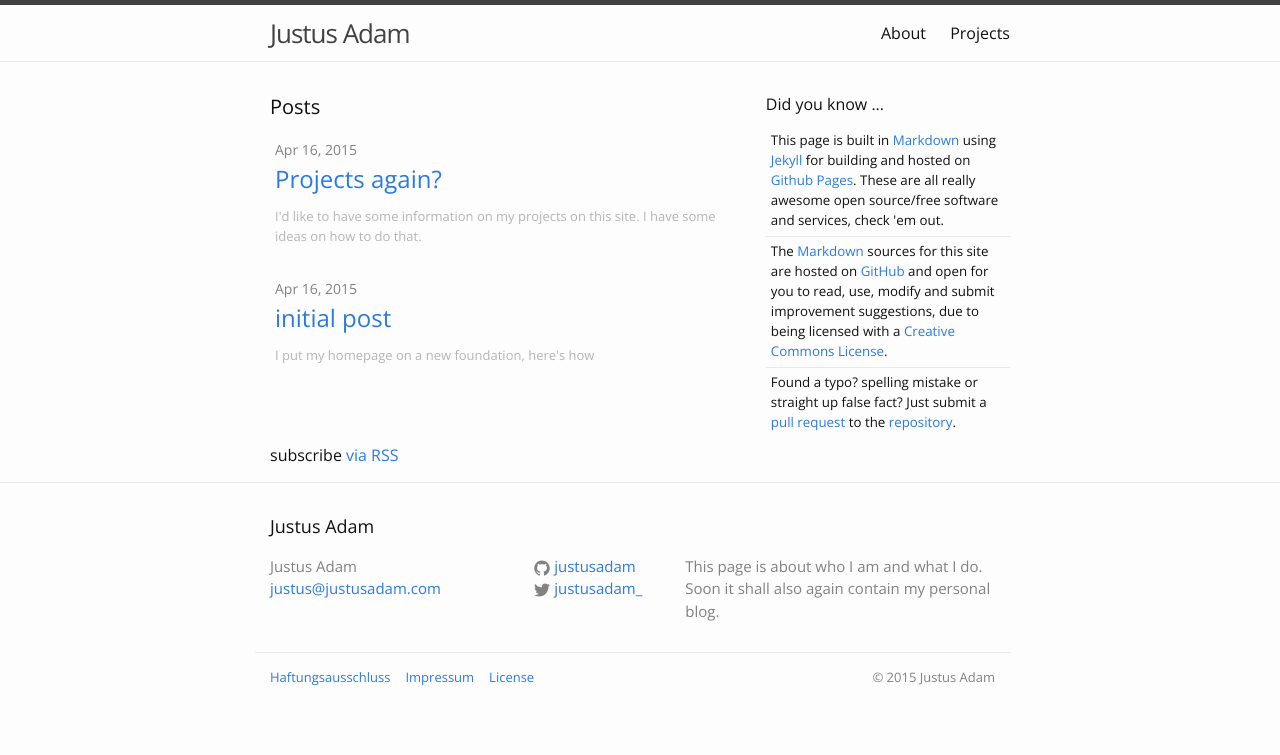
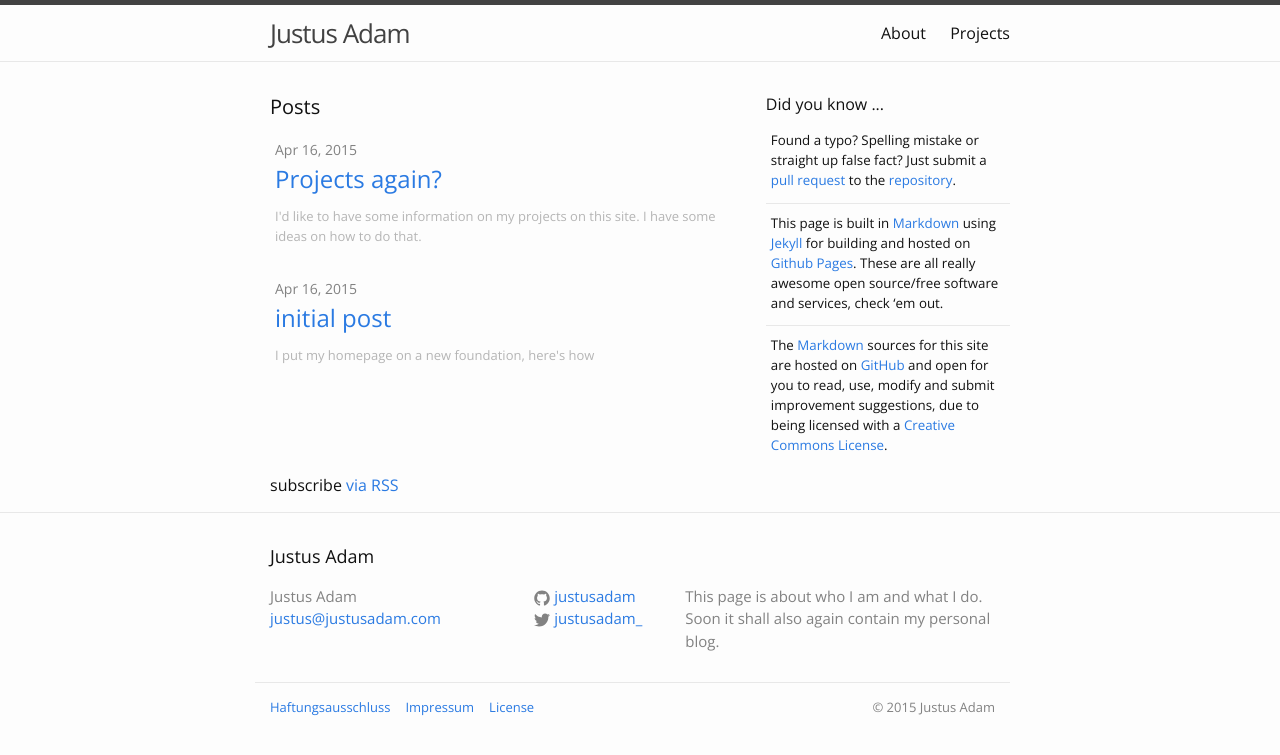
Before and after one commit to JustusAdam/justusadam.github.io, a Jekyll site: the page built from index.html, in a window 1280 px wide. Shown: the top 755 px of the page. Built offline with Jekyll 4.4.1, drawn with Linux system fonts in a browser that asks for light colours.

Commit message:
reorganized quick facts to be more modular

```diff
--- a/_config.yml
+++ b/_config.yml
@@ -8,6 +8,7 @@ baseurl: "" # the subpath of your site, e.g. /blog/
 url: "http://justusadam.com" # the base hostname & protocol for your site
 twitter_username: justusadam_
 github_username:  justusadam
+quick_view_length: 100
 
 # Build settings
 markdown: kramdown
@@ -41,3 +42,4 @@ collections:
     output: true
   legal:
     output: true
+  quick-facts:
--- a/_includes/sidebar-right.html
+++ b/_includes/sidebar-right.html
@@ -1,14 +1,8 @@
 <div class="sidebar-right sidebar right column-4">
   <p>Did you know ...</p>
   <ul class="fact-list smaller">
-    <li>
-      This page is built in <a href="//daringfireball.net/projects/markdown/syntax">Markdown</a> using <a href="//jekyllrb.org">Jekyll</a> for building and hosted on <a href="//page.github.com">Github Pages</a>. These are all really awesome open source/free software and services, check 'em out.
-    </li>
-    <li>
-      The <a href="//daringfireball.net/projects/markdown/syntax">Markdown</a> sources for this site are hosted on <a href="//github.com/JustusAdam/justusadam.github.io">GitHub</a> and open for you to read, use, modify and submit improvement suggestions, due to being licensed with a <a href="/legal/license.html">Creative Commons License</a>.
-    </li>
-    <li class="last">
-      Found a typo? spelling mistake or straight up false fact? Just submit a <a href="https://help.github.com/articles/using-pull-requests/">pull request</a> to the <a href="//github.com/JustusAdam/justusadam.github.io">repository</a>.
-    </li>
+    {% for fact in site.quick-facts %}
+      <li{% if forloop.last %} class="last"{% endif %}>{{ fact.output }}</li>
+    {% endfor %}
   </ul>
 </div>
--- a/_sass/_custom-layout.scss
+++ b/_sass/_custom-layout.scss
@@ -7,7 +7,7 @@
   margin: 0;
 
   li {
-    margin: 0 0 5px;
+    margin: 10px 0 5px;
     padding: 0 5px 5px;
     border-bottom: 1px solid $grey-color-light;
   }
--- a/index.html
+++ b/index.html
@@ -17,10 +17,13 @@ layout: default
             <a class="post-link" href="{{ post.url | prepend: site.baseurl }}">{{ post.title }}</a>
           </h2>
           {% if post.description %}
+            {% assign desc = post.description %}
+          {% else %}
+            {% assign desc = post.excerpt | remove: '<p>' | remove: '</p>' %}
+          {% endif %}
             <p class="small light-font">
-              {{ post.description | truncate: 100, '...' }}
+              {{ desc | truncate: site.quick_view_length, '...' }}
             </p>
-          {% endif %}
         </li>
       {% endfor %}
     </ul>
```
Also changed, not shown: _quick-facts/errors.md (added, +3 -0 lines), _quick-facts/infrastructure.md (added, +3 -0 lines), _quick-facts/sources.md (added, +3 -0 lines).
